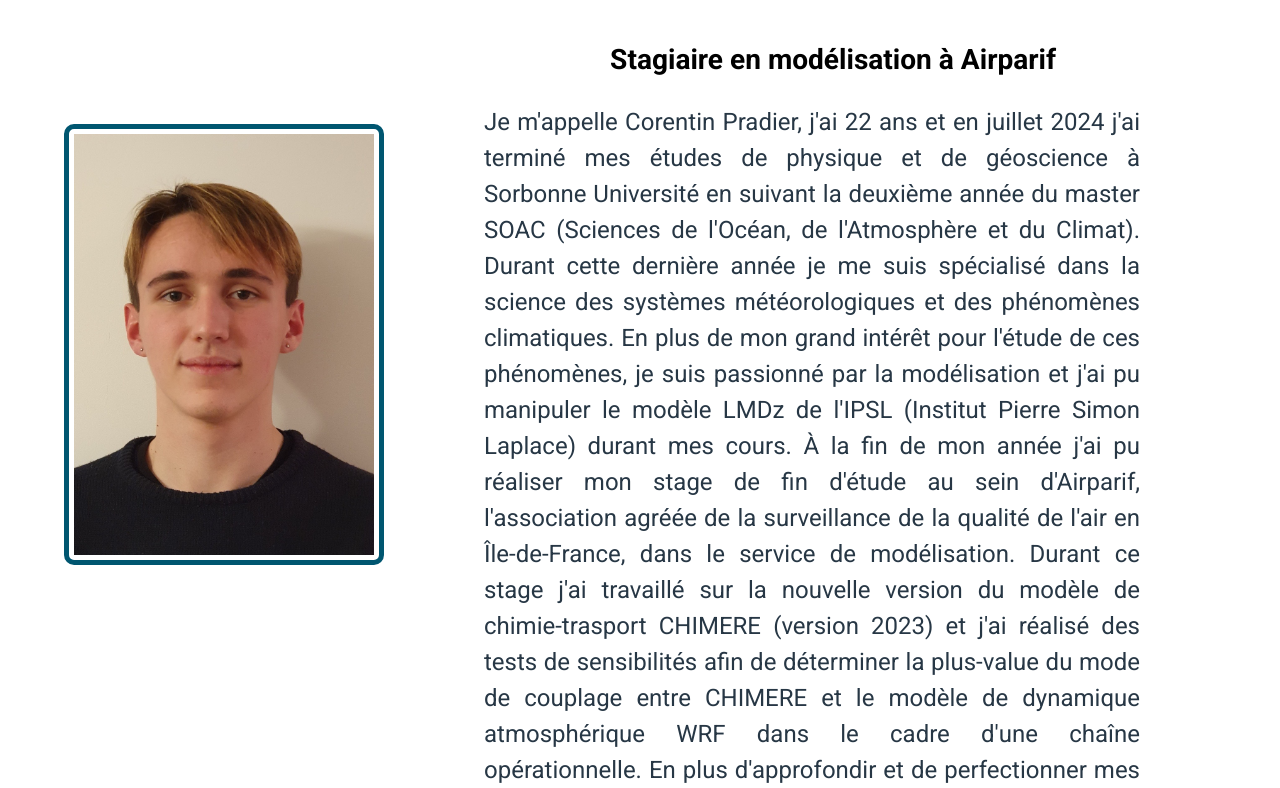
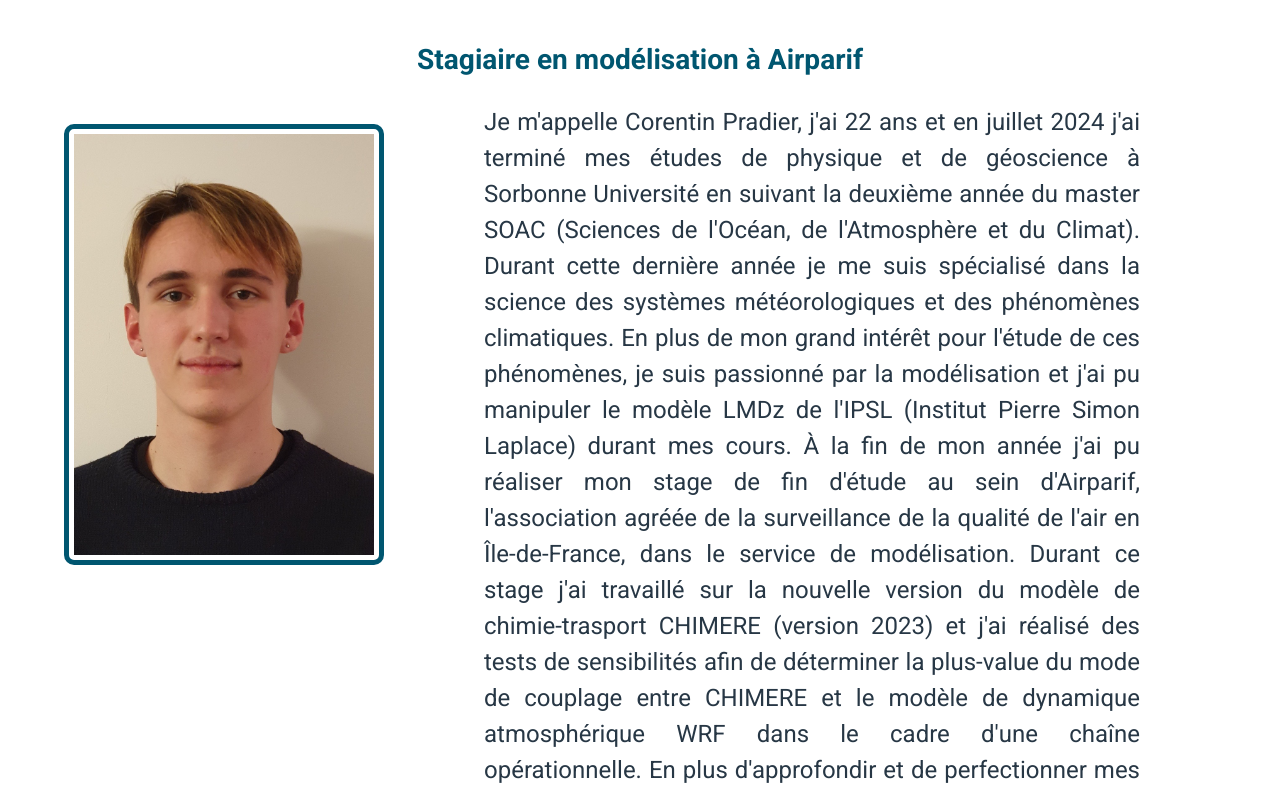
Before and after one commit to corentinpradier/corentinpradier.github.io, a plain HTML site: page index.html in a window 1280 px wide. Shown: the part 91-879 px from the top of the page. Drawn offline with nearby package versions, Linux system fonts and the light colour scheme; a web font is replaced by a local one.

Commit message:
Update style.css

```diff
--- a/css/style.css
+++ b/css/style.css
@@ -56,8 +56,7 @@ h1 {
 }
 
 h3 {
-    text-align: right;
-    margin-right: 160px;
+    color: rgba(0,86,112);
 }
 
 /* Dropdownmenu */
```
